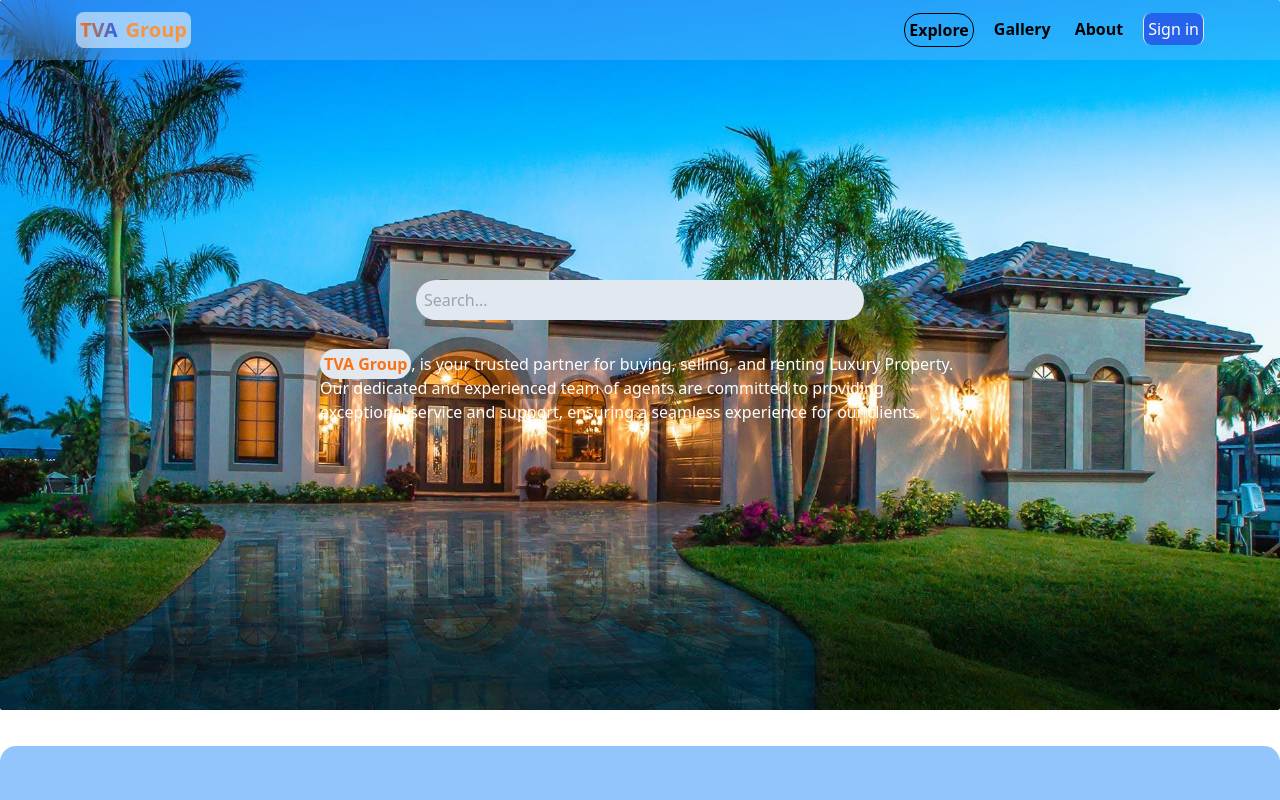
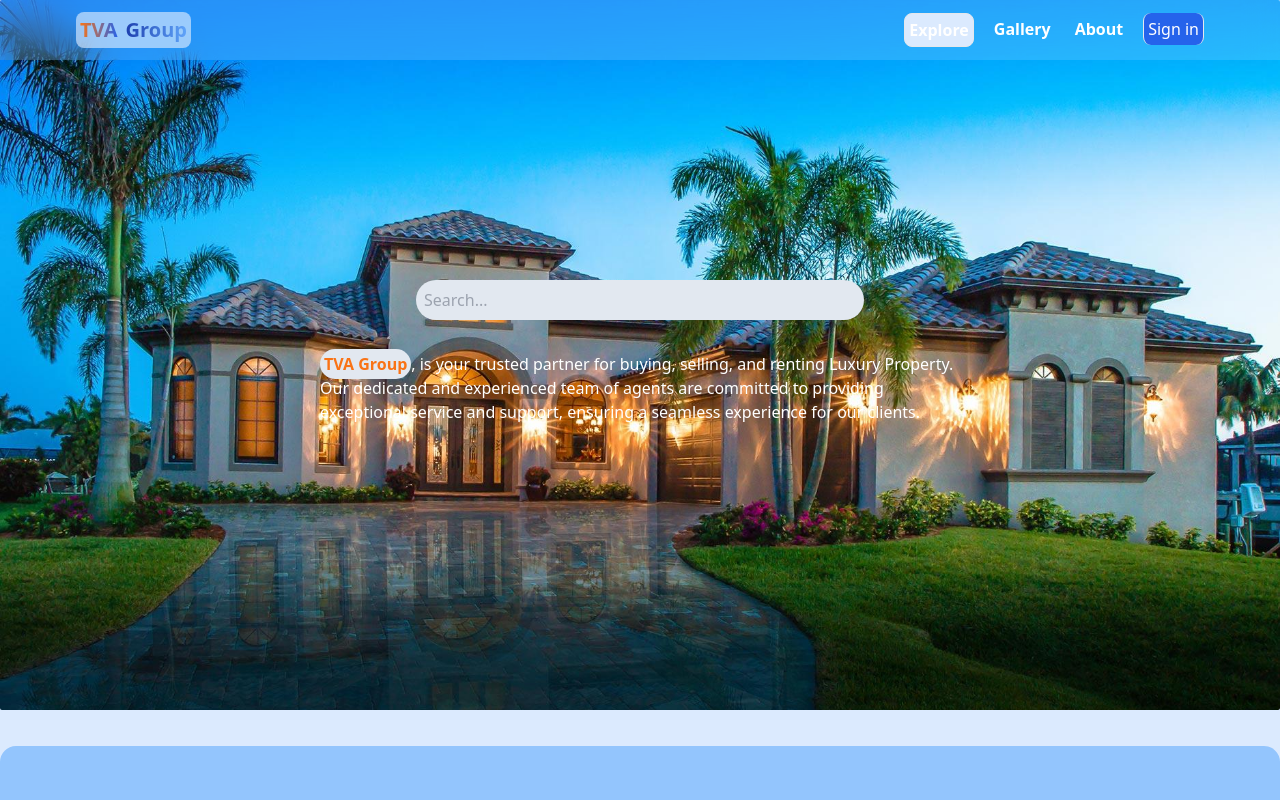
Before and after one commit to tsering651/Real-Estate-Marketplace-MERN, a React (Vite) app in the folder customer/: page / in a window 1280 px wide. Shown: the top 800 px of the page. Built offline with nearby package versions, Linux system fonts and the light colour scheme; no server answers.

Commit message:
home page done

```diff
--- a/customer/src/components/Header.jsx
+++ b/customer/src/components/Header.jsx
@@ -39,9 +39,9 @@ export default function Header() {
     <header className="bg-white bg-opacity-15 backdrop-blur-lg fixed w-full z-10">
       <div className="flex justify-between items-center max-w-6xl mx-auto p-3">
         <Link to="/">
-          <h1 className="font-bold bg-white bg-opacity-55 rounded-lg p-1 text-sm sm:text-xl flex flex-wrap gap-2">
+          <h1 className="font-bold bg-blue-100 bg-opacity-65 rounded-lg p-1 text-sm sm:text-xl flex flex-wrap gap-2">
             <span className="bg-gradient-to-r from-orange-500 to-blue-600 bg-clip-text text-transparent">TVA</span>
-            <span className="text-orange-400">
+            <span className="bg-gradient-to-l from-blue-400 to-blue-800 bg-clip-text text-transparent">
               Group
             </span>
           </h1>
@@ -63,8 +63,8 @@ export default function Header() {
         >
           <Link to="/">
             <li
-              className={`p-1 font-semibold transition-transform hover:scale-125 duration-500 ${
-                location.pathname === "/" ? "border border-black rounded-2xl " : ""
+              className={`text-white p-1 font-semibold transition-transform hover:scale-125 duration-500 ${
+                location.pathname === "/" ? "border text-blue-400  bg-blue-100 rounded-lg " : ""
               }`}
             >
               Explore
@@ -72,8 +72,8 @@ export default function Header() {
           </Link>
           <Link to="/gallery">
             <li
-              className={`p-1 font-semibold transition-transform hover:scale-125 duration-500 ${
-                location.pathname === "/gallery" ? "border border-black rounded-2xl " : ""
+              className={`text-white p-1 font-semibold transition-transform hover:scale-125 duration-500 ${
+                location.pathname === "/gallery" ? "border text-blue-400  bg-blue-100 rounded-lg " : ""
               }`}
             >
               Gallery
@@ -81,8 +81,8 @@ export default function Header() {
           </Link>
           <Link to="/about">
             <li
-              className={`p-1 font-semibold transition-transform hover:scale-125 duration-500 ${
-                location.pathname === "/about" ? "border border-black rounded-2xl" : ""
+              className={`text-white p-1 font-semibold transition-transform hover:scale-125 duration-500 ${
+                location.pathname === "/about" ? "border text-blue-400  bg-blue-100 rounded-lg " : ""
               }`}
             >
               About
@@ -95,7 +95,7 @@ export default function Header() {
                 onMouseLeave={handleUsernameLeave}
               >
                 <li
-                  className={`text-white bg-blue-600 border-x-[1px] p-1 font-bold rounded-lg uppercase  cursor-pointer transition-transform hover:scale-105 duration-500 ${
+                  className={`text-white bg-blue-700 border-x-[1px] p-1 font-bold rounded-lg uppercase  cursor-pointer transition-transform hover:scale-105 duration-500 ${
                     location.pathname === "" ? "border rounded-2xl" : ""
                   }`}
                 >
--- a/customer/src/pages/Home.jsx
+++ b/customer/src/pages/Home.jsx
@@ -78,7 +78,7 @@ export default function Home() {
   }, []);
 
   return (
-    <div>
+    <div className="bg-blue-100">
       <div
         style={{
           background: `url(${exploreImage}) center fixed no-repeat`,
```
